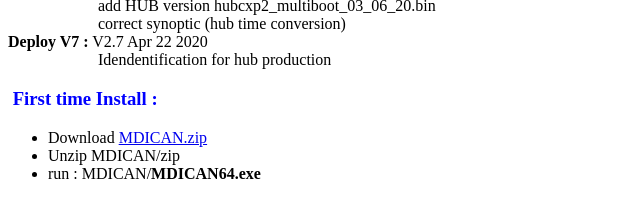
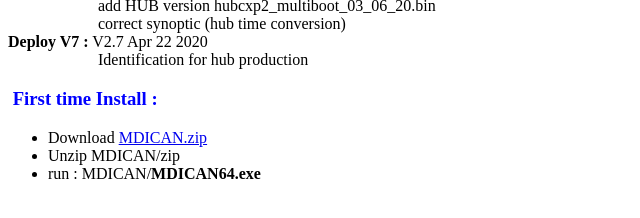
Before and after one commit to xcs400/mdican-update, a website: page index.html in a window 1280 px wide. Shown: the part 170-388 px from the top of the page, 0-640 px from the left. Drawn offline with Linux system fonts and the light colour scheme.

Commit message:
Update index.html

```diff
--- a/index.html
+++ b/index.html
@@ -26,7 +26,7 @@
 <div style="padding-left: 90px;">add HUB version hubcxp2_multiboot_03_06_20.bin</div>
 <div style="padding-left: 90px;">correct synoptic (hub time conversion)</div>
 <div><strong>Deploy V7 :</strong> V2.7 Apr 22 2020&nbsp;</div>
-<div style="padding-left: 90px;">Idendentification for hub production</div>
+<div style="padding-left: 90px;">Identification for hub production</div>
 
 
 
```
